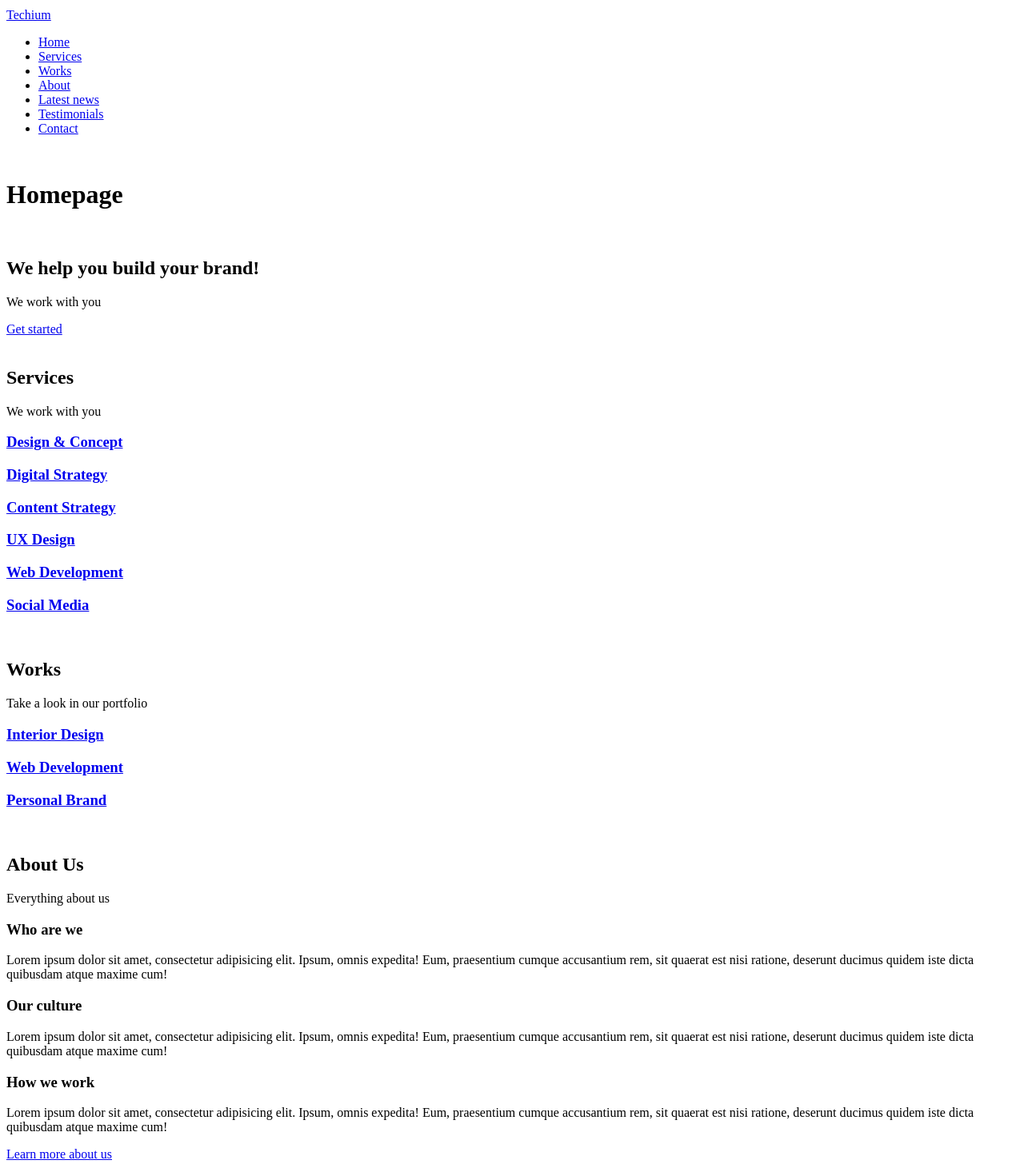
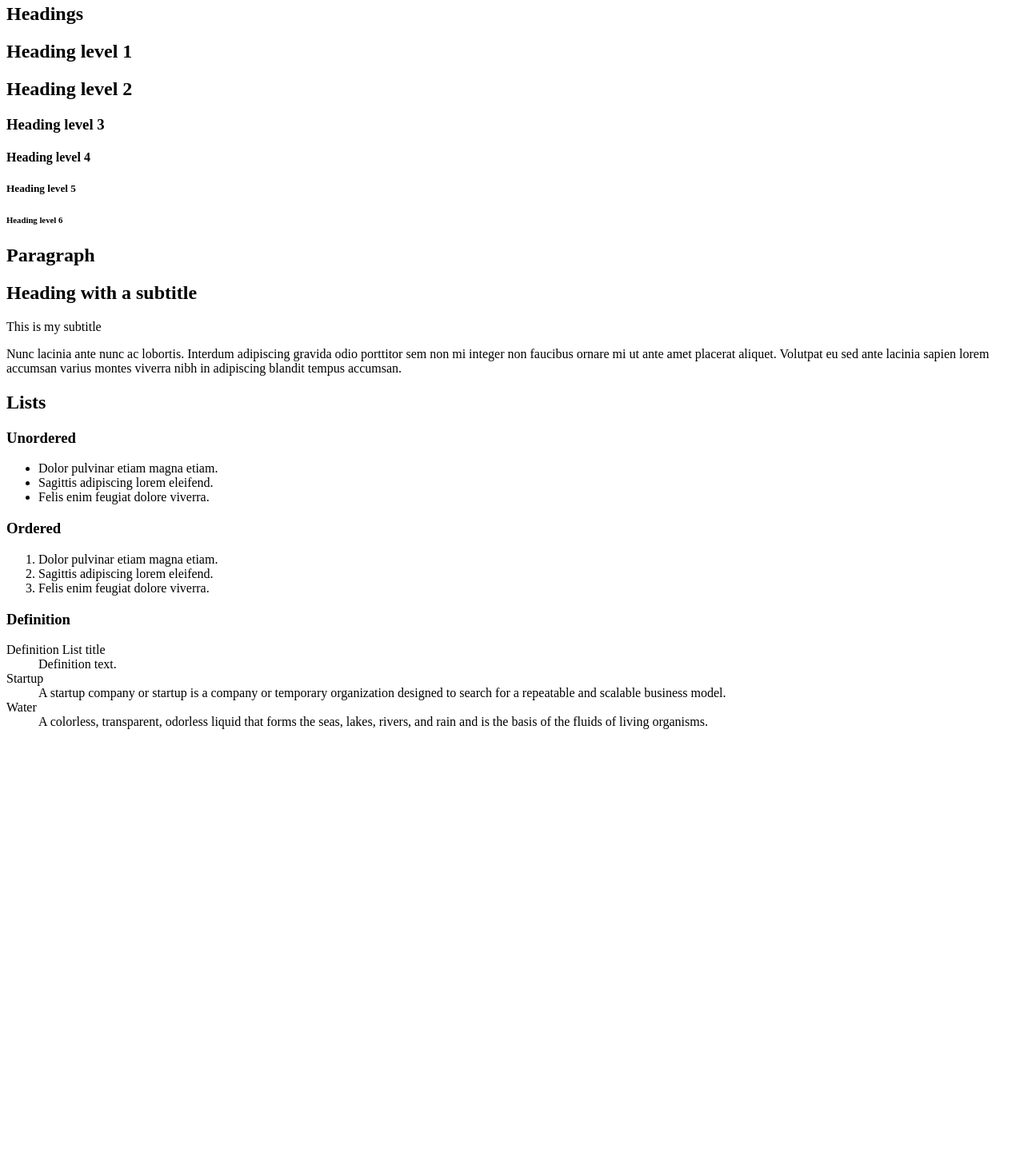
Before and after one commit to Zetrayo/holbertonschool-web_front_end, a plain HTML site: page html_advanced/26-styleguide.html in a window 1280 px wide. Shown: the part 16-1472 px from the top of the page at 80% size. After the commit the page ends 944 px from the top, so only its background shows below. Drawn offline with Linux system fonts and the light colour scheme.

Commit message:
FIX : ye

```diff
--- a/html_advanced/26-styleguide.html
+++ b/html_advanced/26-styleguide.html
@@ -1,188 +1,71 @@
-<!-- 24-index.html -->
 <!DOCTYPE html>
 <html lang="en" dir="ltr">
   <head>
     <meta charset="utf-8">
     <meta name="viewport" content="width=device-width, initial-scale=1.0, viewport-fit=cover">
-    <title>Homepage - Techium</title>
+    <title>Styleguide - Techium</title>
     <meta name="description" content="Techium is a digital agency">
     <link rel="icon" type="image/x-icon" href="./favicon.ico">
     <link rel="icon" type="image/png" href="./favicon.png">
   </head>
   <body>
-    <!-- Header -->
-    <br>
     <header>
-      <div>
-        <a href="/">
-          <span>Techium</span>
-        </a>
-      </div>
-      <nav>
-        <!-- Navigation links as an unordered list -->
-        <ul>
-          <li><a href="/">Home</a></li>
-          <li><a href="#services">Services</a></li>
-          <li><a href="#works">Works</a></li>
-          <li><a href="#about">About</a></li>
-          <li><a href="#latest_news">Latest news</a></li>
-          <li><a href="#testimonials">Testimonials</a></li>
-          <li><a href="#contact">Contact</a></li>
-        </ul>
-      </nav>
     </header>
+    <main>
+      <section>
+        <header>
+          <h2>Headings</h2>
+        </header>
+        <h1>Heading level 1</h1>
+        <h2>Heading level 2</h2>
+        <h3>Heading level 3</h3>
+        <h4>Heading level 4</h4>
+        <h5>Heading level 5</h5>
+        <h6>Heading level 6</h6>
+      </section>
 
-    <!-- Main -->
-    <br>
-    <main>
-      <h1>Homepage</h1>
+      <section>
+        <header>
+          <h2>Paragraph</h2>
+        </header>
+        <h2>Heading with a subtitle</h2>
+        <p>This is my subtitle</p>
+        <p>Nunc lacinia ante nunc ac lobortis. Interdum adipiscing gravida odio porttitor sem non mi integer non faucibus ornare mi ut ante amet placerat aliquet. Volutpat eu sed ante lacinia sapien lorem accumsan varius montes viverra nibh in adipiscing blandit tempus accumsan.</p>
+      </section>
 
-      <!-- Hero section -->
-      <br>
-      <div>
-        <section id="hero">
-          <header>
-            <h2>We help you build your brand!</h2>
-            <p>We work with you</p>
-          </header>
-          <div>
-            <!-- Add a button link after the heading -->
-            <a href="#" class="btn">Get started</a>
-          </div>
-        </section>
-      </div>
+      <!-- Lists -->
+      <section>
+        <header>
+          <h2>Lists</h2>
+        </header>
+        <div>
+          <h3>Unordered</h3>
+          <ul>
+            <li>Dolor pulvinar etiam magna etiam.</li>
+            <li>Sagittis adipiscing lorem eleifend.</li>
+            <li>Felis enim feugiat dolore viverra.</li>
+          </ul>
 
-      <!-- Services section -->
-      <br>
-      <div id="services">
-        <section>
-          <header>
-            <h2>Services</h2>
-            <p>We work with you</p>
-          </header>
-          <div>
-            <h3><a href="#">Design & Concept</a></h3>
-            <h3><a href="#">Digital Strategy</a></h3>
-            <h3><a href="#">Content Strategy</a></h3>
-            <h3><a href="#">UX Design</a></h3>
-            <h3><a href="#">Web Development</a></h3>
-            <h3><a href="#">Social Media</a></h3>
-          </div>
-        </section>
-      </div>
+          <h3>Ordered</h3>
+          <ol>
+            <li>Dolor pulvinar etiam magna etiam.</li>
+            <li>Sagittis adipiscing lorem eleifend.</li>
+            <li>Felis enim feugiat dolore viverra.</li>
+          </ol>
 
-      <!-- Works section -->
-      <br>
-      <div id="works">
-        <section>
-          <header>
-            <h2>Works</h2>
-            <p>Take a look in our portfolio</p>
-          </header>
-          <div>
-            <article>
-              <h3><a href="#">Interior Design</a></h3>
-            </article>
-            <article>
-              <h3><a href="#">Web Development</a></h3>
-            </article>
-            <article>
-              <h3><a href="#">Personal Brand</a></h3>
-            </article>
-          </div>
-        </section>
-      </div>
-
-      <!-- About Us section -->
-      <br>
-      <div id="about">
-        <section>
-          <header>
-            <h2>About Us</h2>
-            <p>Everything about us</p>
-          </header>
-          <div>
-            <h3>Who are we</h3>
-            <p>Lorem ipsum dolor sit amet, consectetur adipisicing elit. Ipsum, omnis expedita! Eum, praesentium cumque accusantium rem, sit quaerat est nisi ratione, deserunt ducimus quidem iste dicta quibusdam atque maxime cum!</p>
-            <h3>Our culture</h3>
-            <p>Lorem ipsum dolor sit amet, consectetur adipisicing elit. Ipsum, omnis expedita! Eum, praesentium cumque accusantium rem, sit quaerat est nisi ratione, deserunt ducimus quidem iste dicta quibusdam atque maxime cum!</p>
-            <h3>How we work</h3>
-            <p>Lorem ipsum dolor sit amet, consectetur adipisicing elit. Ipsum, omnis expedita! Eum, praesentium cumque accusantium rem, sit quaerat est nisi ratione, deserunt ducimus quidem iste dicta quibusdam atque maxime cum!</p>
-          </div>
-          <!-- Add a button link after the paragraphs -->
-          <a href="about.html" class="btn">Learn more about us</a>
-        </section>
-      </div>
-
-      <!-- Latest news section -->
-      <br>
-      <div id="latest_news">
-        <section>
-          <header>
-            <h2>Latest news</h2>
-          </header>
-          <div>
-            <article>
-              <p>Career</p>
-              <h3><a href="#">Hoc loco tenere se Triarius non potuit.</a></h3>
-              <p>Lorem ipsum dolor sit amet, consectetur adipiscing elit. Id Sextilius factum negabat. Quo tandem modo? At eum nihili facit; Quae contraria sunt his, malane?</p>
-            </article>
-            <article>
-              <p>Digital Life</p>
-              <h3><a href="#">Ut alios omittam, hunc appello, quem ille unum secutus est.</a></h3>
-              <p>Lorem ipsum dolor sit amet, consectetur adipiscing elit. Tum mihi Piso: Quid ergo? Tum ille: Ain tandem? Non autem hoc: igitur ne illud quidem. Sed quod proximum fuit non vidit. Nos commodius agimus. An nisi populari fama?</p>
-            </article>
-            <article>
-              <p>Social</p>
-              <h3><a href="#">Bestiarum vero nullum iudicium puto.</a></h3>
-              <p>Lorem ipsum dolor sit amet, consectetur adipiscing elit. Non igitur bene. Quid enim est a Chrysippo praetermissum in Stoicis? Pugnant Stoici cum Peripateticis. Prioris generis est docilitas, memoria; Apparet statim, quae sint officia, quae actiones.</p>
-            </article>
-          </div>
-        </section>
-      </div>
-
-      <!-- Testimonials section -->
-      <br>
-      <div id="testimonials">
-        <section>
-          <header>
-            <h2>Testimonials</h2>
-            <p>We are more than a digital company</p>
-          </header>
-          <div>
-            <!-- Testimonials content -->
-          </div>
-        </section>
-      </div>
-
-      <!-- Contact section -->
-      <br>
-      <div id="contact">
-        <section>
-          <header>
-            <h2>Contact</h2>
-            <p>We like to know new people</p>
-          </header>
-          <div>
-            <!-- Contact content -->
-          </div>
-          <!-- Add a button link after the contact content -->
-          <a href="contact.html" class="btn">Get in touch</a>
-        </section>
-      </div>
+          <h3>Definition</h3>
+          <dl>
+            <dt>Definition List title</dt>
+            <dd>Definition text.</dd>
+            <dt>Startup</dt>
+            <dd>A startup company or startup is a company or temporary organization designed to search for a repeatable and scalable business model.</dd>
+            <dt>Water</dt>
+            <dd>A colorless, transparent, odorless liquid that forms the seas, lakes, rivers, and rain and is the basis of the fluids of living organisms.</dd>
+          </dl>
+        </div>
+      </section>
     </main>
-
-    <!-- Footer -->
-    <br>
     <footer>
-      <div>
-        <!-- Social Media Links as an unordered list -->
-        <ul>
-          <li><a href="https://www.facebook.com/HolbertonSchool/">Facebook</a></li>
-          <li><a href="https://twitter.com/holbertonschool">Twitter</a></li>
-          <li><a href="https://www.instagram.com/holbertonschool/">Instagram</a></li>
-        </ul>
-      </div>
     </footer>
   </body>
 </html>
```
